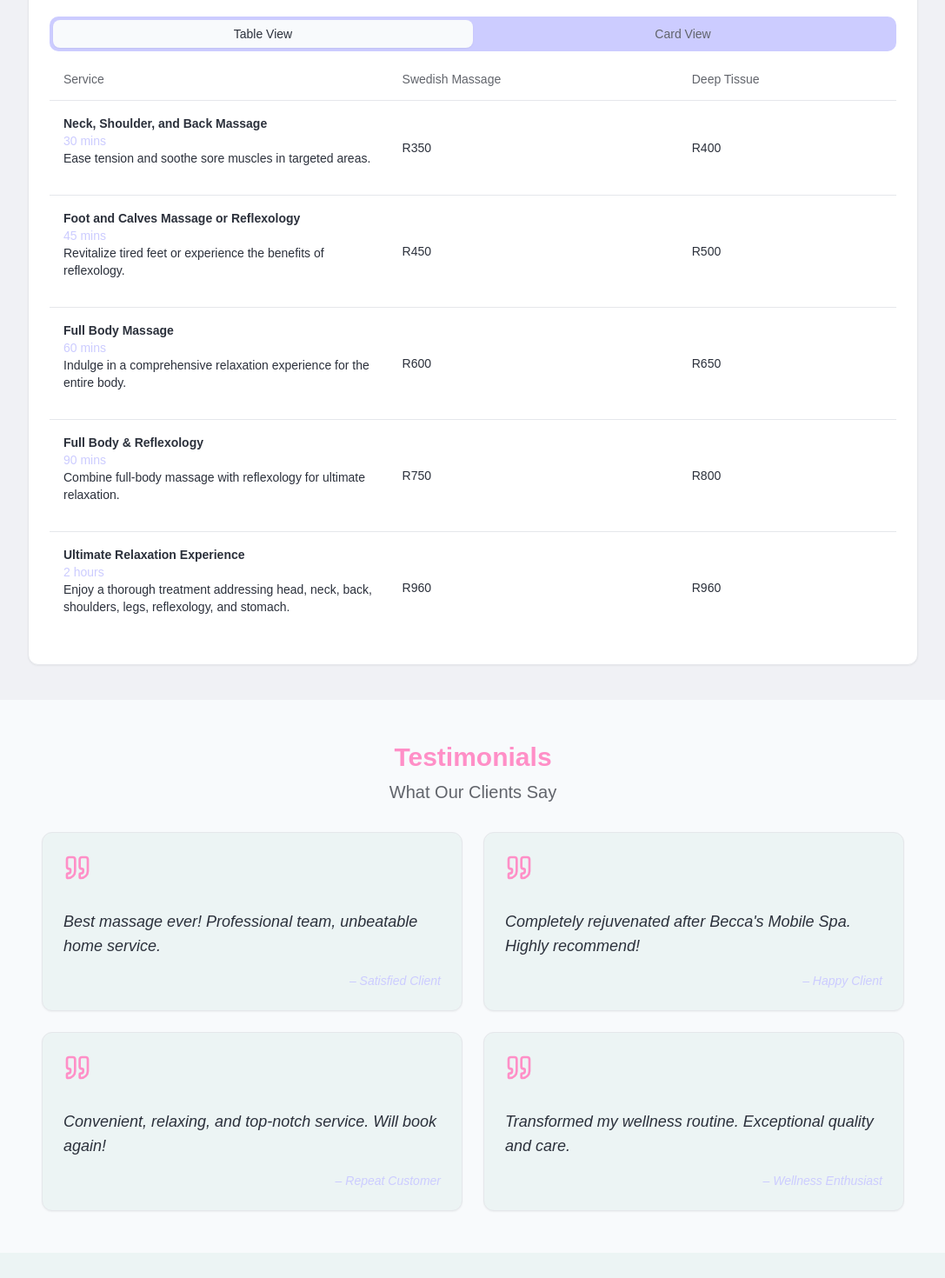
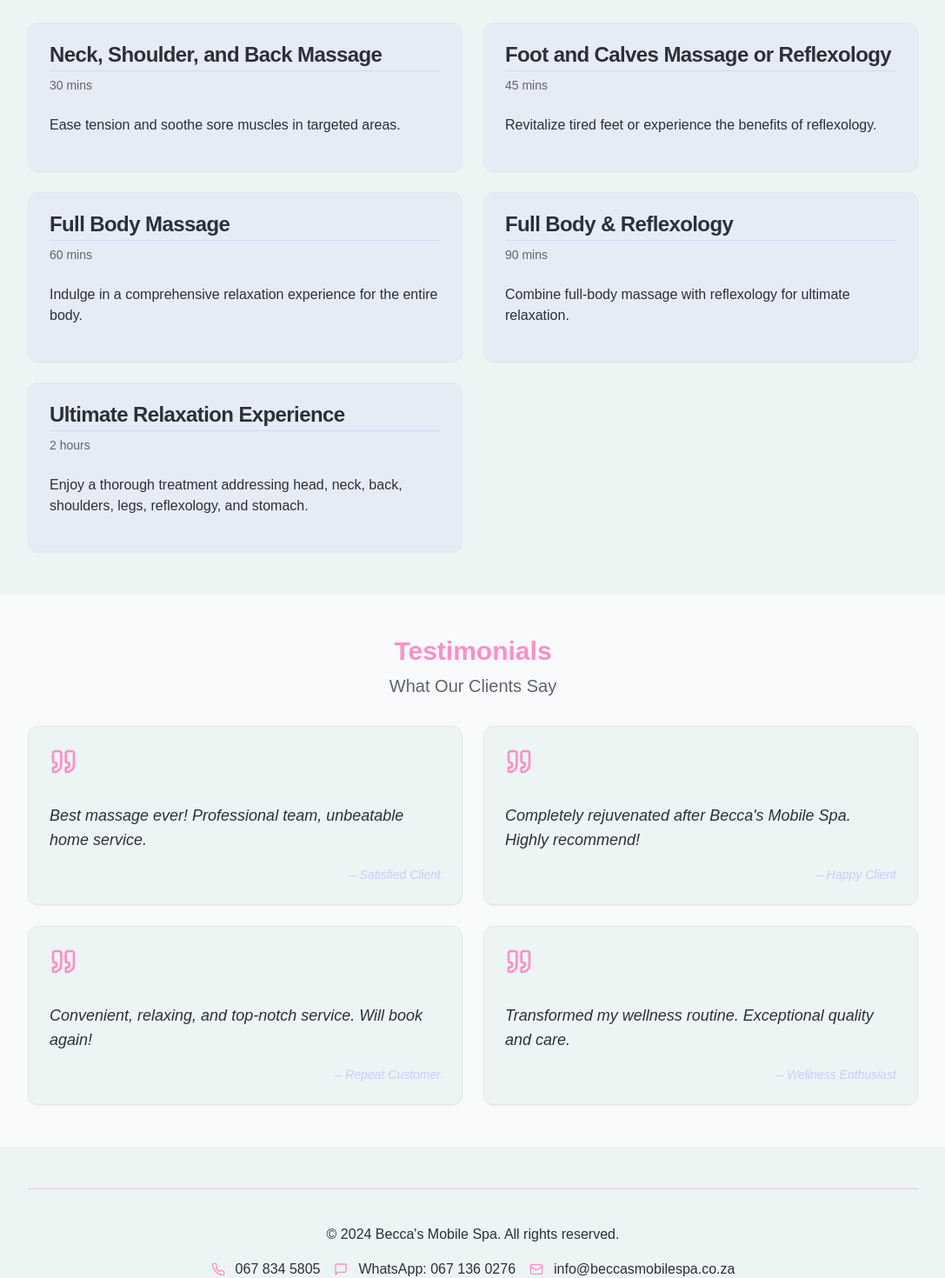
Before and after one commit to jchademwiri/beccas-mobile-spa-official-website, a Next.js app: page / in a window 1280 px wide. Shown: the part 940-2410 px from the top of the page at 87% size, without its empty margins (96-1183 px from the left). Built offline with nearby package versions, Linux system fonts and the light colour scheme.

Commit message:
update: removed social links & Prices

```diff
--- a/package.json
+++ b/package.json
@@ -29,6 +29,8 @@
     "eslint": "^9.9.1",
     "eslint-config-next": "14.2.8",
     "postcss": "^8.4.45",
+    "prettier": "^3.3.3",
+    "prettier-plugin-tailwindcss": "^0.6.6",
     "tailwindcss": "^3.4.10",
     "typescript": "^5.5.4"
   }
--- a/src/components/footer.tsx
+++ b/src/components/footer.tsx
@@ -1,14 +1,5 @@
-'use client';
+import { Phone, MessageSquare, Mail } from 'lucide-react';
 
-import {
-  Facebook,
-  Instagram,
-  Twitter,
-  Phone,
-  MessageSquare,
-  Mail,
-} from 'lucide-react';
-import { Button } from '@/components/ui/button';
 import Link from 'next/link';
 import SociaMedia from './social-media';
 
@@ -22,9 +13,10 @@ let emailLink: string = 'mailto:info@beccasmobilespa.co.za';
 export function Footer() {
   return (
     <div className='w-full bg-secondary'>
-      <div className='max-w-4xl mx-auto px-4 py-12'>
+      <div className='max-w-5xl mx-auto py-12'>
+        {/* px-4 */}
         {/* Social Media Section  */}
-        <SociaMedia />
+        {/* <SociaMedia /> */}
         <hr className='border-primary/50' />
         <footer className='text-center my-10'>
           <p className='mb-4 text-secondary-foreground'>
--- a/src/components/massage-services.tsx
+++ b/src/components/massage-services.tsx
@@ -1,4 +1,4 @@
-'use client';
+"use client";
 
 import {
   Card,
@@ -6,101 +6,42 @@ import {
   CardDescription,
   CardHeader,
   CardTitle,
-} from '@/components/ui/card';
+} from "@/components/ui/card";
 
-import {
-  Table,
-  TableBody,
-  TableCell,
-  TableHead,
-  TableHeader,
-  TableRow,
-} from '@/components/ui/table';
-import { Tabs, TabsContent, TabsList, TabsTrigger } from '@/components/ui/tabs';
-import { services } from '@/lib/data';
+import { services } from "@/lib/data";
 
 export function MassageServices() {
   return (
-    <section id='services' className='py-10 px-4 bg-muted'>
-      <Card className='w-full max-w-5xl mx-auto'>
+    <section id="services" className="w-full bg-secondary px-4">
+      <div className="mx-auto max-w-5xl py-12">
         <CardHeader>
-          <CardTitle className='text-3xl font-bold text-center text-primary'>
+          <CardTitle className="text-center text-3xl font-bold text-primary">
             Our Massage Services
           </CardTitle>
-          <CardDescription className='text-center text-lg'>
+          <CardDescription className="text-center text-lg">
             Choose from our range of relaxing treatments
           </CardDescription>
         </CardHeader>
+
+        <div className="grid gap-6 sm:grid-cols-2">
+          {services.map((service, index) => (
+            <Card key={index} className="bg-accent/20 hover:border-primary">
+              <CardHeader>
+                <CardTitle className="font-semibold">{service.name}</CardTitle>
+                <hr className="border-accent/70" />
+                <CardDescription className="">
+                  {service.duration}
+                </CardDescription>
+              </CardHeader>
               <CardContent>
-          <Tabs defaultValue='table' className='w-full'>
-            <TabsList className='grid w-full grid-cols-2'>
-              <TabsTrigger value='table'>Table View</TabsTrigger>
-              <TabsTrigger value='cards'>Card View</TabsTrigger>
-            </TabsList>
-            <TabsContent value='table' className='w-full overflow-auto'>
-              <Table>
-                <TableHeader>
-                  <TableRow>
-                    <TableHead className='w-[40%]'>Service</TableHead>
-                    <TableHead>Swedish Massage</TableHead>
-                    <TableHead>Deep Tissue</TableHead>
-                  </TableRow>
-                </TableHeader>
-                <TableBody>
-                  {services.map((service, index) => (
-                    <TableRow key={index}>
-                      <TableCell className='font-medium'>
-                        <span className='font-semibold'>{service.name}</span>
-                        <p className='text-sm text-accent'>
-                          {service.duration}
-                        </p>
-                        <p className='mb-4 text-secondary-foreground'>
+                <p className="mb-4 text-secondary-foreground">
                   {service.description}
                 </p>
-                      </TableCell>
-                      <TableCell>{service.swedish}</TableCell>
-                      <TableCell>{service.deepTissue}</TableCell>
-                    </TableRow>
-                  ))}
-                </TableBody>
-              </Table>
-            </TabsContent>
-            <TabsContent value='cards' className='w-full'>
-              <div className='grid gap-6 sm:grid-cols-2'>
-                {services.map((service, index) => (
-                  <Card key={index} className=''>
-                    <CardHeader>
-                      <CardTitle className='font-semibold'>
-                        {service.name}
-                      </CardTitle>
-                      <CardDescription>{service.duration}</CardDescription>
-                    </CardHeader>
-                    <CardContent>
-                      <p className='mb-4 text-secondary-foreground'>
-                        {service.description}
-                      </p>
-                      <div className='flex justify-between text-sm'>
-                        <div>
-                          <p className='font-semibold text-primary'>
-                            Swedish Massage
-                          </p>
-                          <p>{service.swedish}</p>
-                        </div>
-                        <div>
-                          <p className='font-semibold text-primary'>
-                            Deep Tissue
-                          </p>
-                          <p>{service.deepTissue}</p>
-                        </div>
-                      </div>
               </CardContent>
             </Card>
           ))}
         </div>
-            </TabsContent>
-          </Tabs>
-        </CardContent>
-      </Card>
+      </div>
     </section>
   );
 }
--- a/src/components/testimonials.tsx
+++ b/src/components/testimonials.tsx
@@ -6,8 +6,8 @@ import { testimonials } from '@/lib/data';
 
 export function Testimonials() {
   return (
-    <div className='w-full bg-background'>
-      <div className='max-w-5xl mx-auto px-4 py-12'>
+    <div className='w-full bg-background px-4'>
+      <div className='max-w-5xl  mx-auto py-12'>
         <h2 className='text-3xl font-bold text-center mb-2 text-primary'>
           Testimonials
         </h2>
@@ -17,7 +17,7 @@ export function Testimonials() {
 
         <div className='grid gap-6 md:grid-cols-2'>
           {testimonials.map((testimonial, index) => (
-            <Card key={index} className='bg-secondary'>
+            <Card key={index} className='bg-secondary hover:border-accent'>
               <CardHeader>
                 <Quote className='w-8 h-8 text-primary mb-2' />
               </CardHeader>
--- a/src/lib/data/services.tsx
+++ b/src/lib/data/services.tsx
@@ -3,39 +3,29 @@ export const services = [
     name: 'Neck, Shoulder, and Back Massage',
     duration: '30 mins',
     description: 'Ease tension and soothe sore muscles in targeted areas.',
-    swedish: 'R350',
-    deepTissue: 'R400',
   },
   {
     name: 'Foot and Calves Massage or Reflexology',
     duration: '45 mins',
     description:
       'Revitalize tired feet or experience the benefits of reflexology.',
-    swedish: 'R450',
-    deepTissue: 'R500',
   },
   {
     name: 'Full Body Massage',
     duration: '60 mins',
     description:
       'Indulge in a comprehensive relaxation experience for the entire body.',
-    swedish: 'R600',
-    deepTissue: 'R650',
   },
   {
     name: 'Full Body & Reflexology',
     duration: '90 mins',
     description:
       'Combine full-body massage with reflexology for ultimate relaxation.',
-    swedish: 'R750',
-    deepTissue: 'R800',
   },
   {
     name: 'Ultimate Relaxation Experience',
     duration: '2 hours',
     description:
       'Enjoy a thorough treatment addressing head, neck, back, shoulders, legs, reflexology, and stomach.',
-    swedish: 'R960',
-    deepTissue: 'R960',
   },
 ];
```
Also changed, not shown: 2 other files (tests, documents, lock files or other folders). Lines whose indentation alone changed are shown as unchanged.
